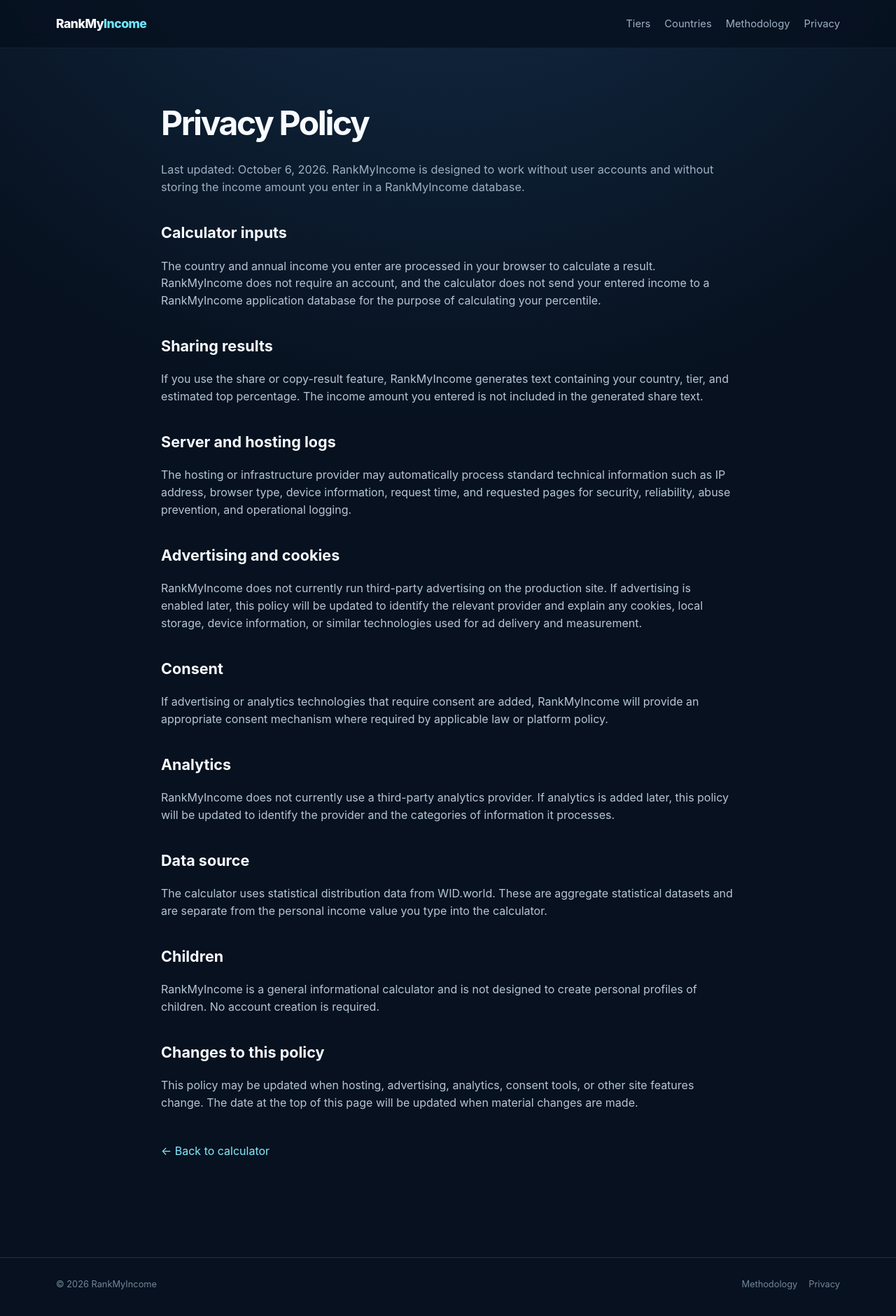
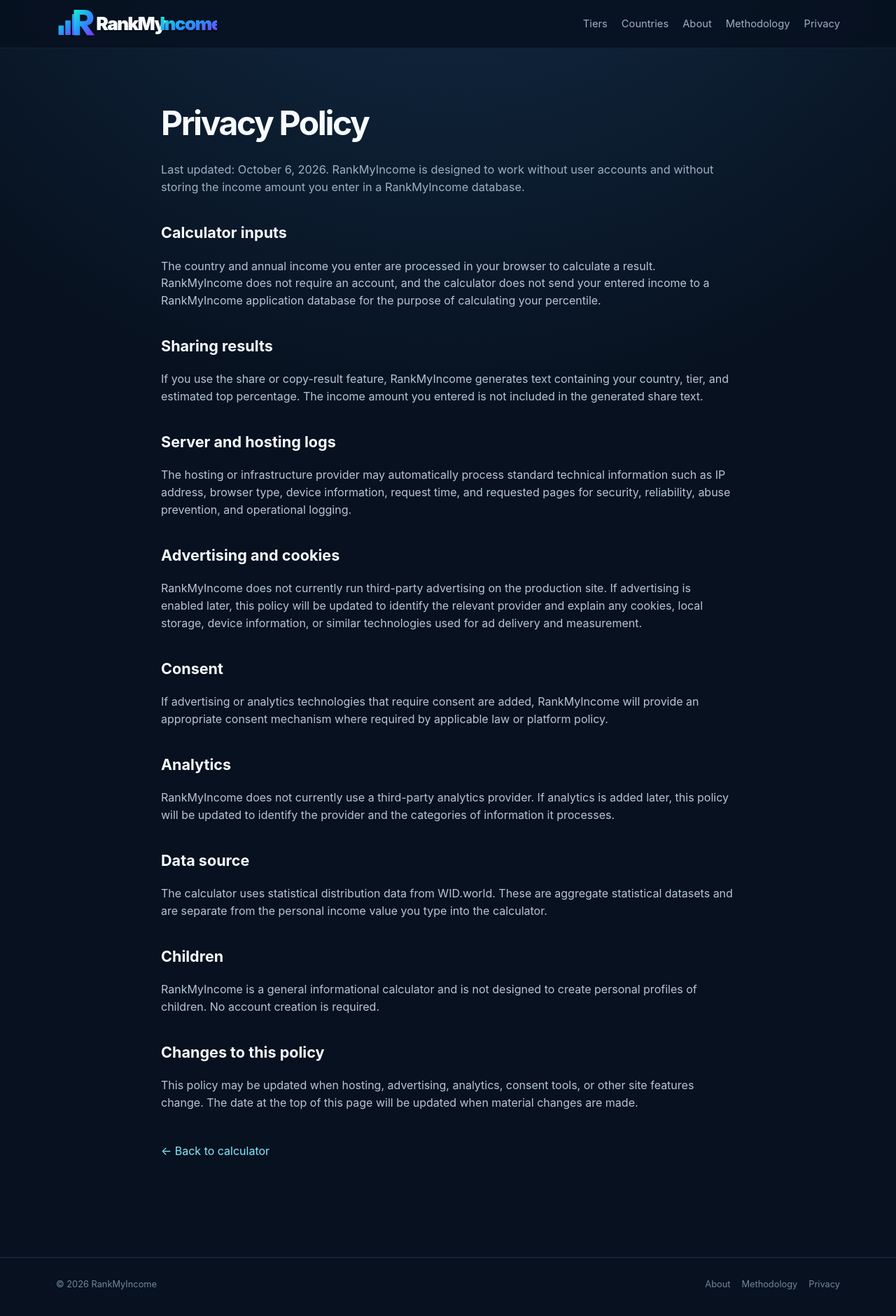
Before and after one commit to jimin062200-cmyk/rankmyincome, a plain HTML site: page privacy.html in a window 1280 px wide. Shown: the whole page at 70% size. Drawn offline with Linux system fonts and the light colour scheme.

Commit message:
Apply site branding to privacy page

```diff
--- a/privacy.html
+++ b/privacy.html
@@ -7,15 +7,18 @@
   <meta name="description" content="Privacy policy for RankMyIncome, including calculator inputs, hosting logs, advertising, cookies, and analytics.">
   <meta name="robots" content="index,follow">
   <link rel="canonical" href="https://rankmyincome.com/privacy.html">
+  <link rel="icon" href="/favicon.svg" type="image/svg+xml">
   <link rel="stylesheet" href="styles.css">
+  <link rel="stylesheet" href="enhancements.css">
 </head>
 <body>
   <header class="site-header">
     <div class="container nav">
-      <a class="brand" href="index.html">RankMy<span>Income</span></a>
+      <a class="brand" href="index.html" aria-label="RankMyIncome home">RankMy<span>Income</span></a>
       <nav class="nav-links">
         <a href="index.html#tiers">Tiers</a>
         <a href="countries/">Countries</a>
+        <a href="about.html">About</a>
         <a href="methodology.html">Methodology</a>
         <a href="privacy.html">Privacy</a>
       </nav>
@@ -60,6 +63,7 @@
     <div class="container footer-row">
       <span>© 2026 RankMyIncome</span>
       <div class="footer-links">
+        <a href="about.html">About</a>
         <a href="methodology.html">Methodology</a>
         <a href="privacy.html">Privacy</a>
       </div>
```
